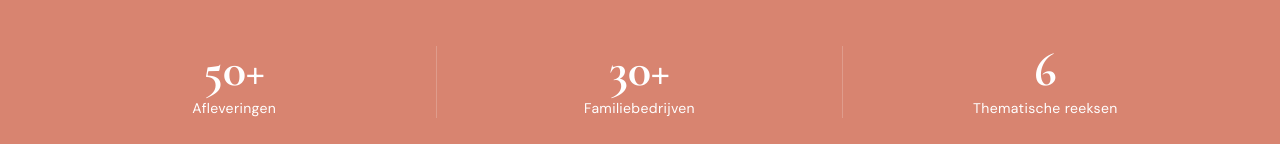
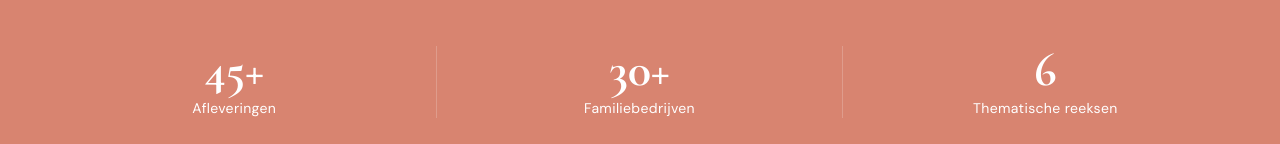
Before and after one commit to RudyN023/bloedband-en-bedrijfsvoering, a Next.js app: page / in a window 1280 px wide. Shown: the part 882-1026 px from the top of the page. Built offline with nearby package versions, Linux system fonts and the light colour scheme.

Commit message:
Pas aantal afleveringen aan van 50+ naar 45+
Co-Authored-By: Claude Sonnet 4.6 <noreply@anthropic.com>

```diff
--- a/app/page.tsx
+++ b/app/page.tsx
@@ -109,7 +109,7 @@ const topEpisodes = [
 ];
 
 const stats = [
-  { value: "50+", label: "Afleveringen" },
+  { value: "45+", label: "Afleveringen" },
   { value: "30+", label: "Familiebedrijven" },
   { value: "6", label: "Thematische reeksen" },
 ];
@@ -381,7 +381,7 @@ export default function Home() {
             {/* Floating card */}
             <div className="absolute bottom-24 right-8 z-20 bg-bb-teal-900/90 backdrop-blur-sm border border-bb-teal-700/40 rounded-2xl p-6 max-w-[180px]">
               <div className="font-display text-5xl font-bold text-white leading-none">
-                50<span className="text-bb-salmon">+</span>
+                45<span className="text-bb-salmon">+</span>
               </div>
               <div className="font-body text-white/60 text-xs mt-2 leading-relaxed">
                 Afleveringen beschikbaar
```
